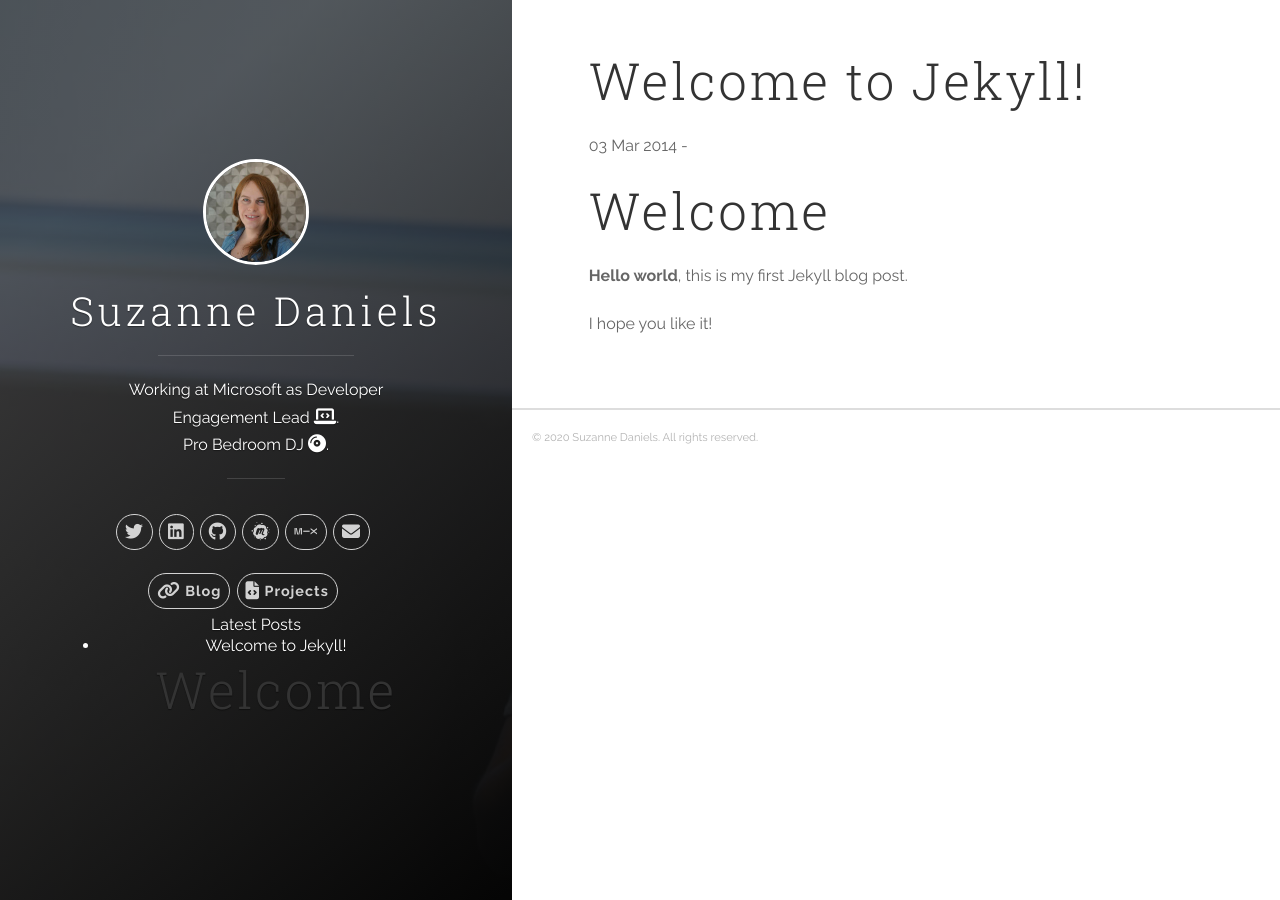
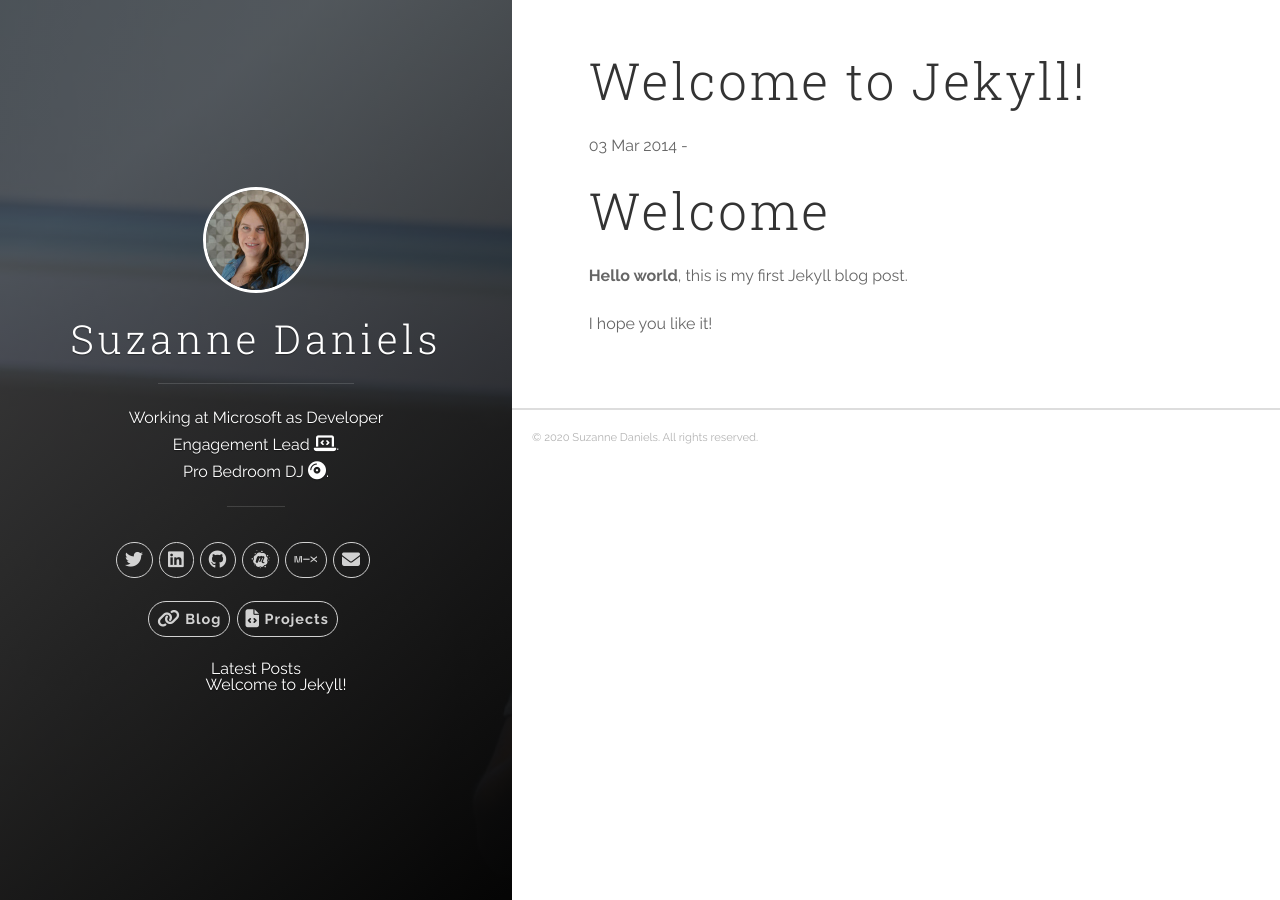
Before and after one commit to suuus/suuus.github.io, a Jekyll site: the page built from _posts/2014-3-3-Hello-World.md, in a window 1280 px wide. Built offline with Jekyll 4.4.1, drawn with Linux system fonts in a browser that asks for light colours; nearby versions of some CDN libraries.

Commit message:
65262 fix br

```diff
--- a/_includes/header.html
+++ b/_includes/header.html
@@ -120,13 +120,11 @@
             </ul>
           </nav>
           <div class="timeline-body">
-            Latest Posts
+            <br />
+            <b>Latest Posts</b>
             <ul>
               {% for post in site.posts %}
-                <li>
-                  <a href="{{ post.url }}">{{ post.title }}</a>
-                  {{ post.excerpt }}
-                </li>
+                <a href="{{ post.url }}">{{ post.title }}</a>
               {% endfor %}
             </ul>
           </div>
```
